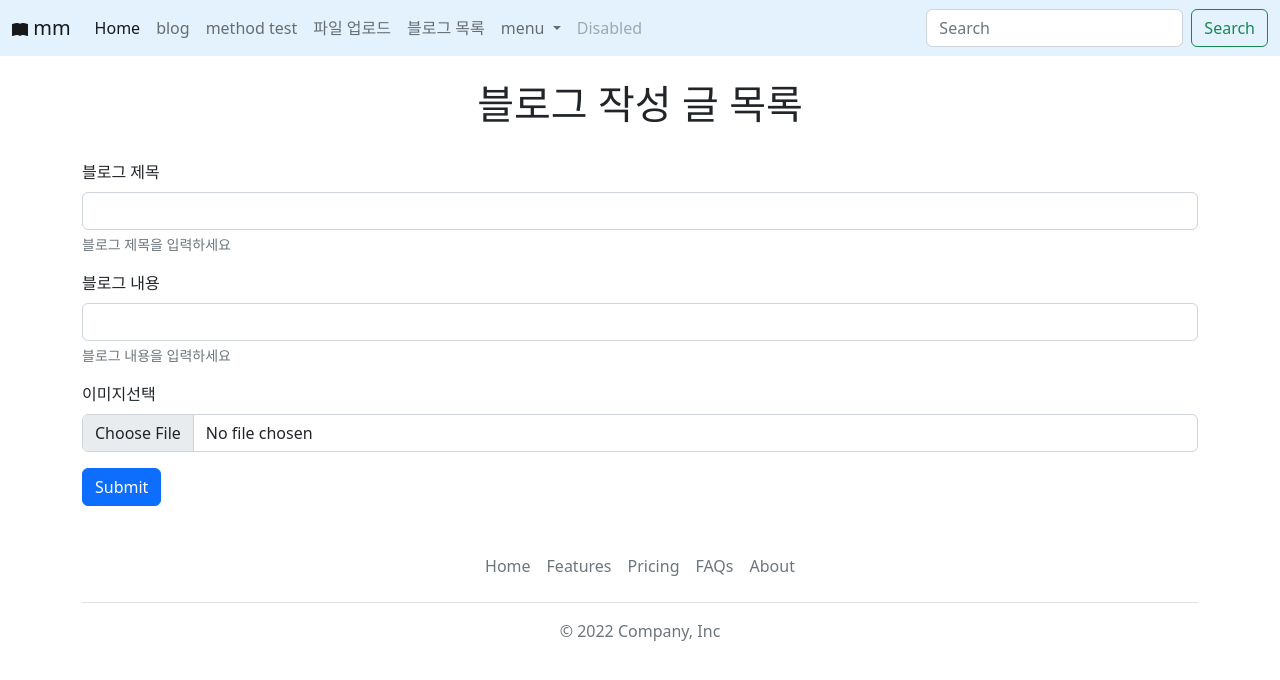
After one commit to ae-jm/web01, a Flask app: page /blogform in a window 1280 px wide. The commit adds this page. Shown: the top 680 px of the page. Run offline with Flask 2, Linux system fonts and the light colour scheme.

Commit message:
2022-10-21 수정

```diff
--- a/app.py
+++ b/app.py
@@ -1,6 +1,6 @@
 from flask import Flask, render_template, request, redirect
 import os
-
+import dbconn as db
 app = Flask(__name__)
 
 @app.route('/')
@@ -11,10 +11,10 @@ def index():
 def blog():
     return render_template('blog.html')
 
-@app.route('/test/<username>')
+@app.route('/test/<username>', methods=['GET'])
 def test(username):
     print(username)
-    return render_template('test_result.html', name=username)
+    return render_template('test_result.html',name=username)
 
 @app.route('/methodin')
 def methodin():
@@ -23,11 +23,11 @@ def methodin():
 @app.route('/methodout', methods=['GET', 'POST'])
 def methodout():
     if request.method == 'POST':
-        print('POST')
+        print('Post')
         data = request.form
     else:
         print('GET')
-        data = request.args
+        data=request.args
     return render_template('method.html', data1=data, data2=request.method)
 
 @app.route('/fileupload', methods=['GET', 'POST'])
@@ -35,12 +35,62 @@ def fileupload():
     if request.method == 'GET':
         return render_template('fileinput.html')
     else:
-        f = request.files['formFile']
+        f=request.files['formFile']
         path = os.path.dirname(__file__)+'/upload/'+f.filename
         print(path)
         f.save(path)
-        print('저장성공')
+        print('저장성공!!')
         return redirect('/')
 
-if __name__ == '__main__':
+@app.route('/bloglist', methods=['GET'])
+def bloglist():
+    conn= db.dbconn()
+    cursor = conn.cursor()
+    sql='''select * from blog'''
+    cursor.execute(sql)
+    rows = cursor.fetchall()
+    print(rows)
+    return render_template('bloglist.html', data = rows)
+
+@app.route('/blogform', methods=['GET', 'POST'])
+def blogform():
+    if request.method == 'GET':
+        return render_template('blogform.html')
+    else:
+        f = request.files['formFile']
+        path = os.path.dirname(__file__)+'/static/blog/img'+f.filename
+        print(path)
+        f.save(path)
+        print('저장성공')
+        print(request.form)
+        conn = db.dbconn()
+        cursor = conn.cursor()
+        sql = '''insert into blog values(?,?,?)'''
+        data = [request.form['title'], request.form['content'], '/static/blog/img'+f.filename]
+        cursor.execute(sql,data)
+        conn.commit()
+        conn.close()
+        return redirect('/bloglist')
+
+@app.route('/blog/<int:id>')
+def blogcontent(id):
+    conn = db.dbconn()
+    cursor = conn.cursor()
+    sql = '''select * from blog where id=?'''
+    cursor.execute(sql,id)
+    rows = cursor.fetchone()
+    conn.close()
+    return render_template('blog_content.html', data=rows)
+
+@app.route('/blogdelete/<int:id>')
+def blogdelete(id):
+    conn = db.dbconn()
+    cursor = conn.cursor()
+    sql = '''delete blog where id=?'''
+    cursor.execute(sql,id)
+    conn.commit()
+    conn.close()
+    return render_template('bloglist.html')
+
+if __name__ =='__main__':
     app.run(debug=True, port=80)
--- /dev/null
+++ b/templates/blogform.html
@@ -0,0 +1,26 @@
+{% extends "base.html" %}
+{% block title %}블로그 리스트 page{% endblock %}
+{% block content %}
+<br>
+<h1 class="text-center"> 블로그 작성 글 목록</h1>
+<br>
+<div class="container">
+    <form action="/blogform", method="post" enctype="multipart/form-data">
+        <div class="mb-3">
+          <label for="title" class="form-label">블로그 제목</label>
+          <input type="text" class="form-control" id="title" name="title" aria-describedby="titleHelp">
+          <div id="titleHelp" class="form-text">블로그 제목을 입력하세요</div>
+        </div>
+        <div class="mb-3">
+            <label for="content" class="form-label">블로그 내용</label>
+            <input type="text" class="form-control" id="content" name="content"aria-describedby="contentHelp">
+            <div id="contentHelp" class="form-text">블로그 내용을 입력하세요</div>
+          </div>
+        <div class="mb-3">
+            <label for="formFile" class="form-label">이미지선택</label>
+            <input class="form-control" type="file" id="formFile" name="formFile">
+          </div>
+        <button type="submit" class="btn btn-primary">Submit</button>
+      </form>
+</div>
+{% endblock %}
--- a/templates/menu.html
+++ b/templates/menu.html
@@ -24,6 +24,9 @@
           <li class="nav-item">
             <a class="nav-link" href="/fileupload">파일 업로드</a>
           </li>
+          <li class="nav-item">
+            <a class="nav-link" href="/bloglist">블로그 목록</a>
+          </li>
           <li class="nav-item dropdown">
             <a class="nav-link dropdown-toggle" href="#" role="button" data-bs-toggle="dropdown" aria-expanded="false">
               menu
```
Also changed, not shown: dbconn.py (added, +11 -0 lines), templates/blog_content.html (added, +23 -0 lines), templates/bloglist.html (added, +51 -0 lines), static/blog/img824_1.png (added), static/blog/imgcat.jpg (added).
